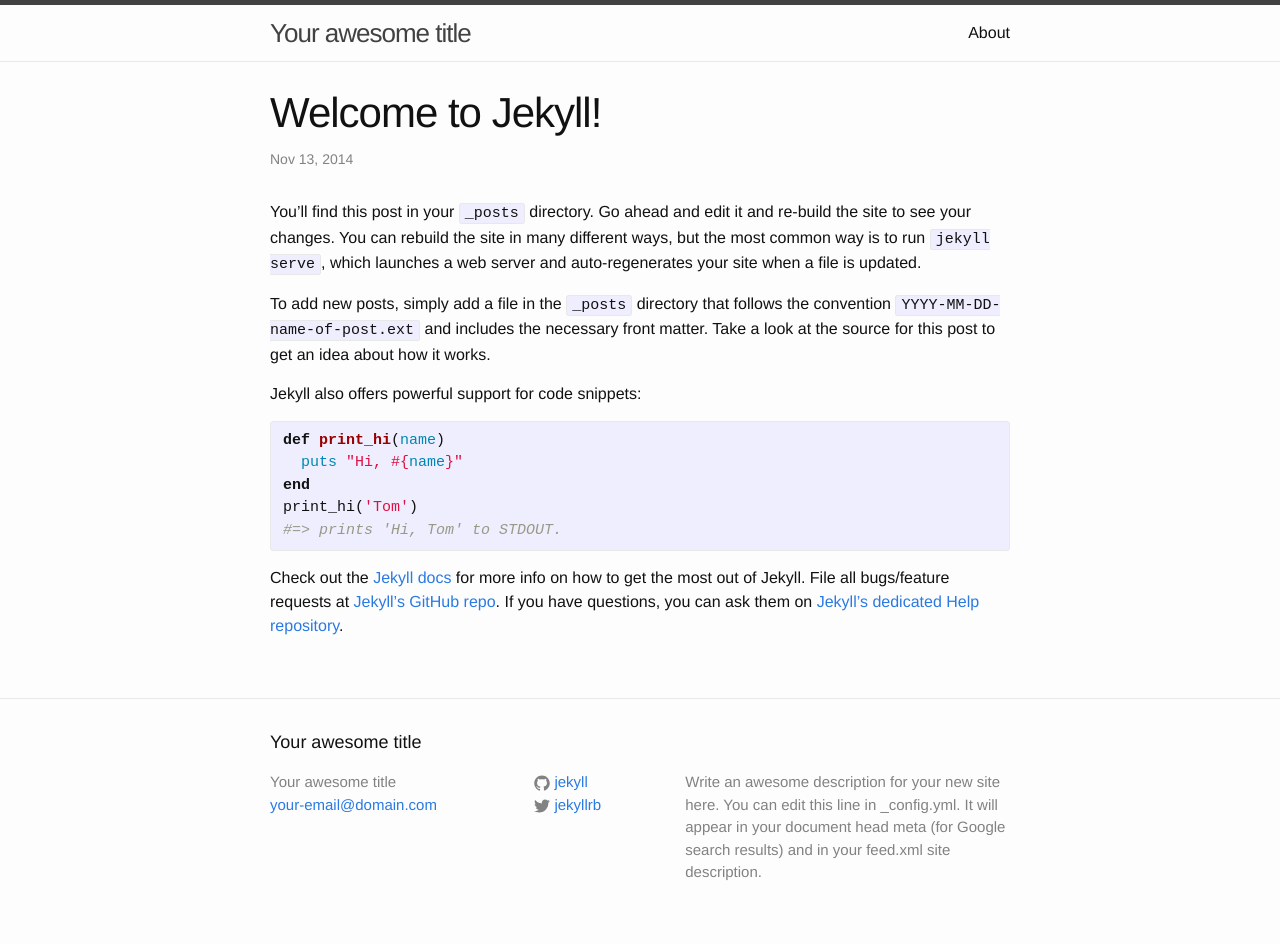
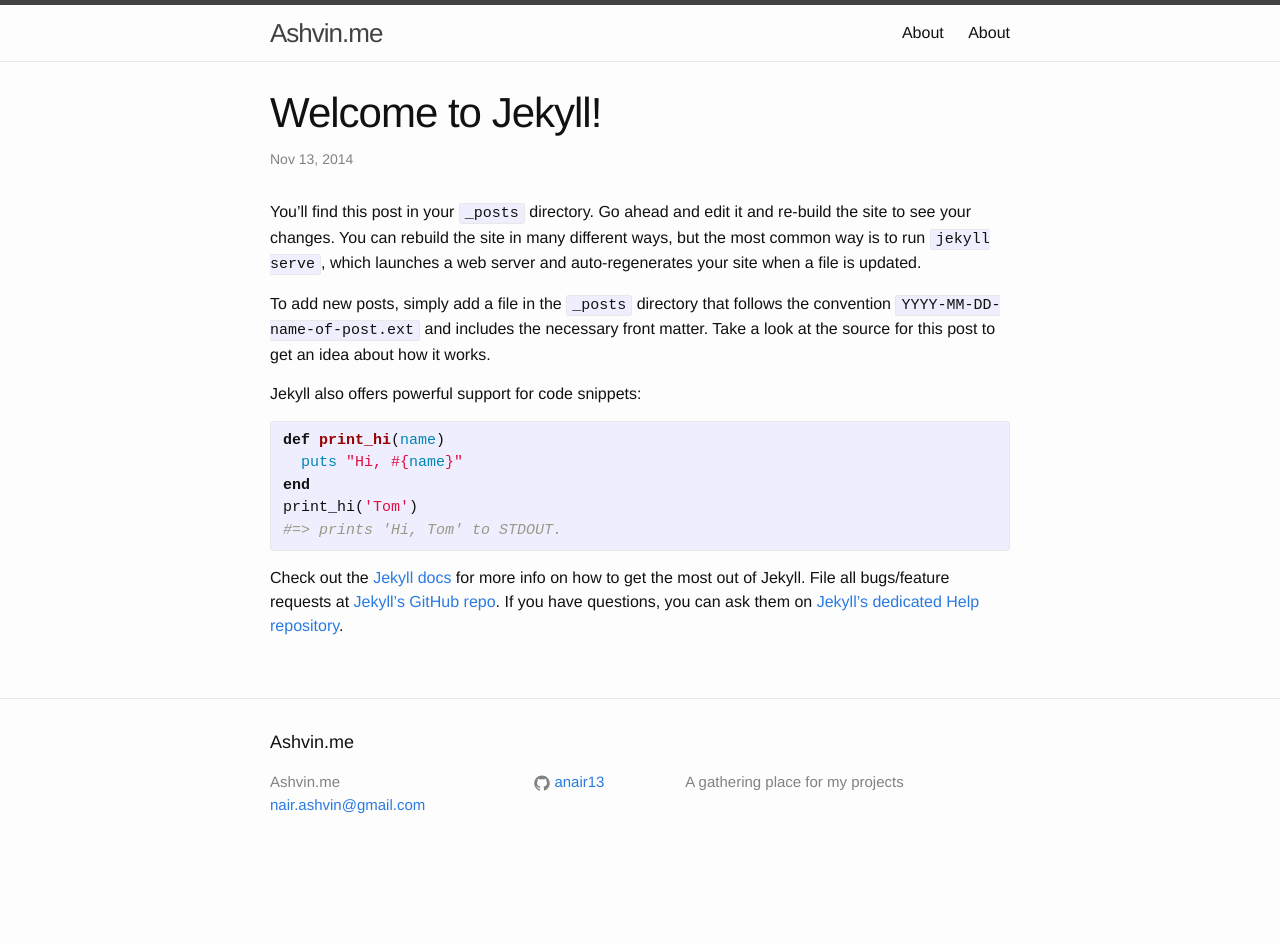
Before and after one commit to anair13/anair13.github.io, a Jekyll site: the page built from _posts/2014-11-13-welcome-to-jekyll.markdown, in a window 1280 px wide. Built offline with Jekyll 4.4.1, drawn with Linux system fonts in a browser that asks for light colours; after the commit the page ends 900 px from its top, so only the background shows below that.

Commit message:
Moved around stuff so that it shows up, updated to real config

```diff
--- a/_config.yml
+++ b/_config.yml
@@ -1,14 +1,11 @@
 # Site settings
-title: Your awesome title
-email: your-email@domain.com
+title: Ashvin.me
+email: nair.ashvin@gmail.com
 description: > # this means to ignore newlines until "baseurl:"
-  Write an awesome description for your new site here. You can edit this
-  line in _config.yml. It will appear in your document head meta (for
-  Google search results) and in your feed.xml site description.
+  A gathering place for my projects
 baseurl: "" # the subpath of your site, e.g. /blog/
-url: "http://yourdomain.com" # the base hostname & protocol for your site
-twitter_username: jekyllrb
-github_username:  jekyll
+url: "http://ashvin.me" # the base hostname & protocol for your site
+github_username:  anair13
 
 # Build settings
 markdown: kramdown
```
Also changed, not shown: about.md (+1 -1 lines), index.md (added, +7 -0 lines).
